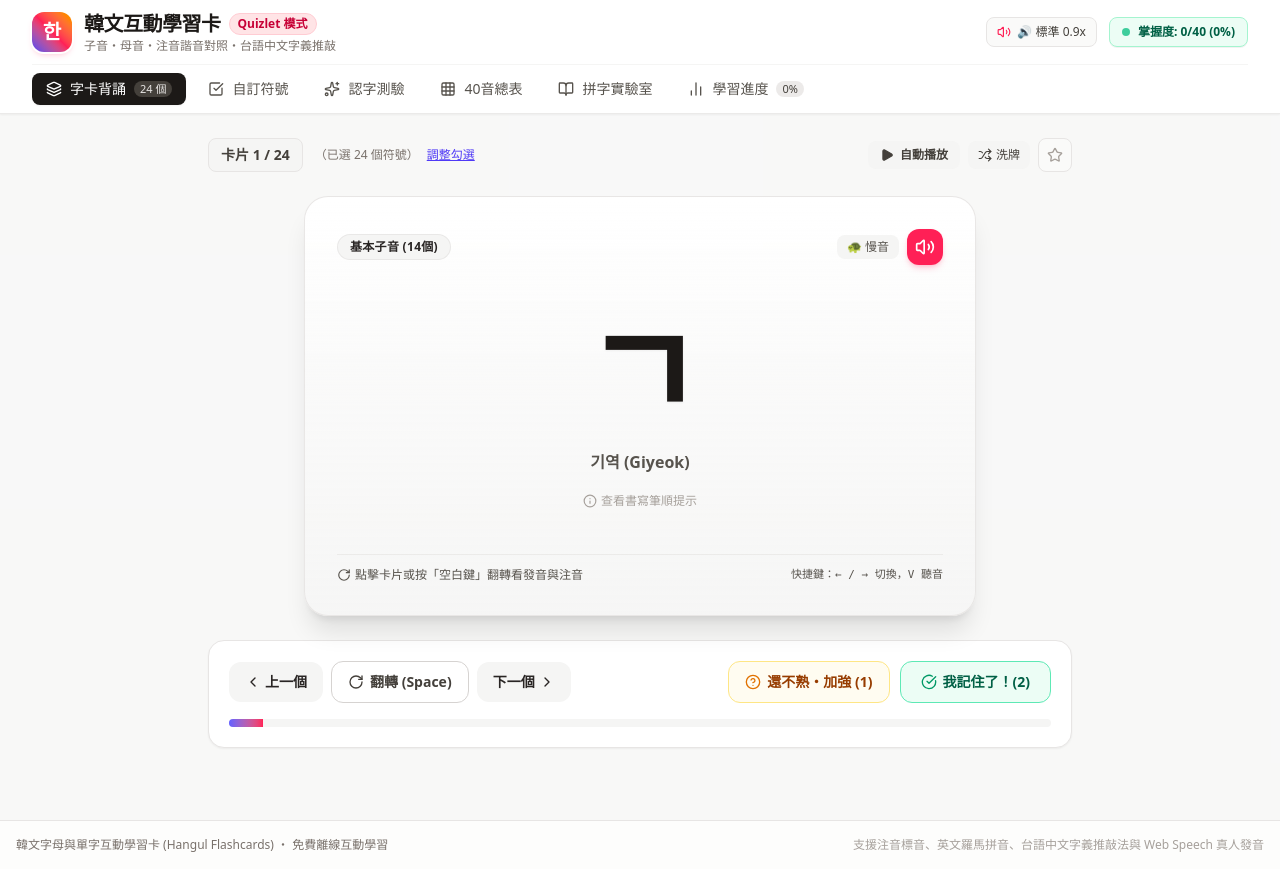
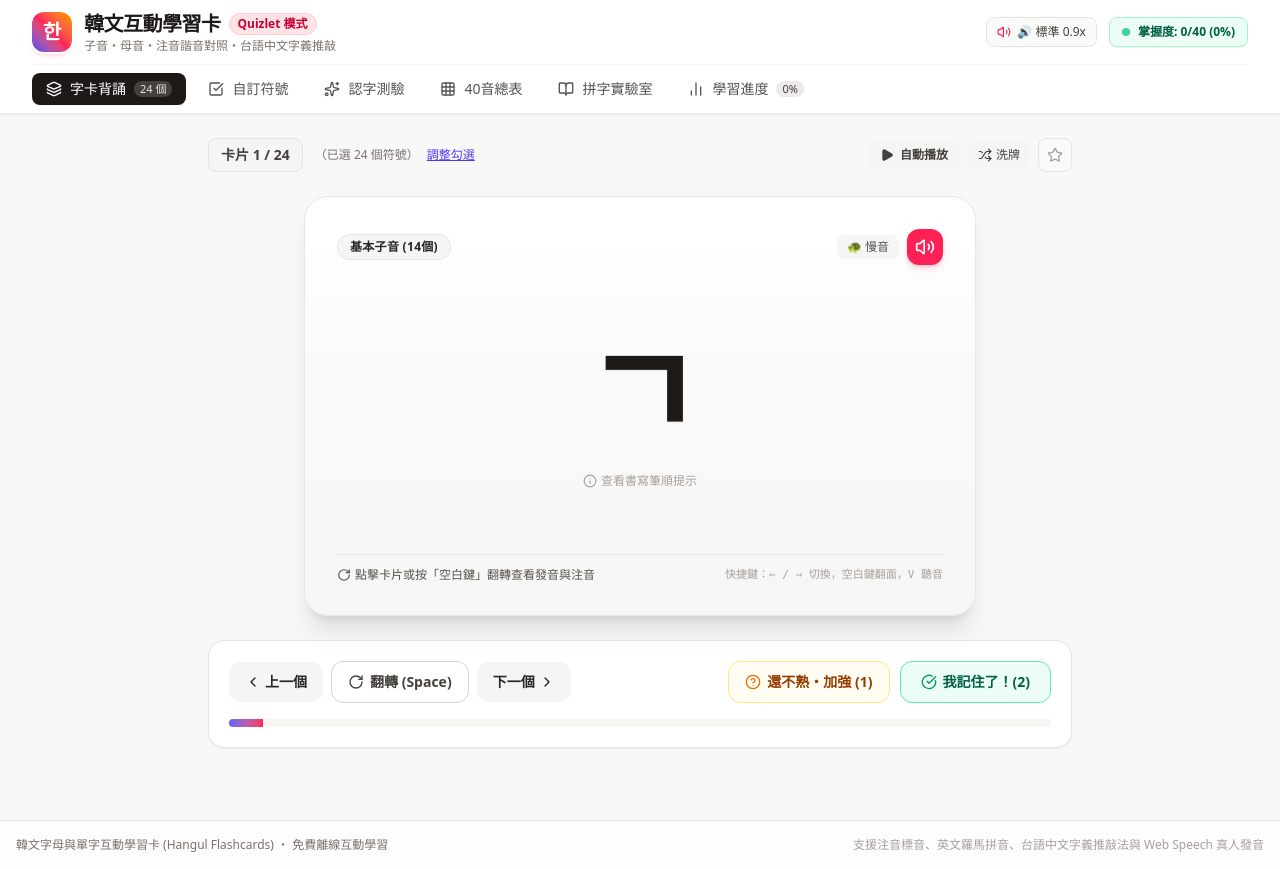
Before and after one commit to Jian-Zhe/Hangeul, a React (Vite) app: page / in a window 1280 px wide. Built offline with nearby package versions, Linux system fonts and the light colour scheme.

Commit message:
字卡正面發音提示移除

```diff
--- a/src/components/FlashcardView.tsx
+++ b/src/components/FlashcardView.tsx
@@ -174,16 +174,14 @@ export const FlashcardView: React.FC<FlashcardViewProps> = ({
   useEffect(() => {
     let timer: NodeJS.Timeout | null = null;
     if (isAutoPlaying) {
-      // Play sound for front
+      // Play front sound, then flip to back to see the details, and move to next
       handleSpeak();
       timer = setTimeout(() => {
-        // Flip to back
         setIsFlipped(true);
-        // After reading back, move to next card
         setTimeout(() => {
           handleNext();
         }, 2200);
-      }, 2000);
+      }, 1800);
     }
     return () => {
       if (timer) clearTimeout(timer);
@@ -291,7 +289,7 @@ export const FlashcardView: React.FC<FlashcardViewProps> = ({
                     soundFx.speakKorean(currentCard.char, 0.7);
                   }}
                   title="點擊慢速朗讀"
-                  className="px-2.5 py-1 rounded-lg bg-stone-100 hover:bg-stone-200 text-stone-600 text-xs font-medium flex items-center gap-1 transition-colors"
+                  className="px-2.5 py-1 rounded-lg bg-stone-100 hover:bg-stone-200 text-stone-600 text-xs font-medium flex items-center gap-1 transition-colors cursor-pointer"
                 >
                   <span>🐢 慢音</span>
                 </button>
@@ -302,7 +300,7 @@ export const FlashcardView: React.FC<FlashcardViewProps> = ({
                     handleSpeak();
                   }}
                   title="點擊播放韓語真人標準發音 (快捷鍵 V)"
-                  className="p-2 rounded-xl bg-rose-500 hover:bg-rose-600 text-white shadow-md shadow-rose-500/20 active:scale-90 transition-transform"
+                  className="p-2 rounded-xl bg-rose-500 hover:bg-rose-600 text-white shadow-md shadow-rose-500/20 active:scale-90 transition-transform cursor-pointer"
                 >
                   <Volume2 className="w-5 h-5" />
                 </button>
@@ -313,10 +311,6 @@ export const FlashcardView: React.FC<FlashcardViewProps> = ({
             <div className="text-center my-auto py-6 space-y-4">
               <div className="text-7xl sm:text-9xl font-black text-stone-900 tracking-tight font-sans select-none drop-shadow-xs">
                 {currentCard.char}
-              </div>
-
-              <div className="text-sm sm:text-base font-semibold text-stone-600">
-                {currentCard.name}
               </div>
 
               {/* Stroke Order Hint Toggle */}
@@ -353,10 +347,10 @@ export const FlashcardView: React.FC<FlashcardViewProps> = ({
             <div className="flex items-center justify-between border-t border-stone-200/70 pt-3 text-xs text-stone-600">
               <div className="flex items-center gap-1 font-medium">
                 <RotateCw className="w-3.5 h-3.5 text-stone-600" />
-                <span>點擊卡片或按「空白鍵」翻轉看發音與注音</span>
+                <span>點擊卡片或按「空白鍵」翻轉查看發音與注音</span>
               </div>
-              <span className="hidden sm:inline-block text-stone-600 font-mono text-[11px]">
-                快捷鍵：← / → 切換，V 聽音
+              <span className="hidden sm:inline-block text-stone-400 font-mono text-[11px]">
+                快捷鍵：← / → 切換，空白鍵翻面，V 聽音
               </span>
             </div>
           </div>
```
